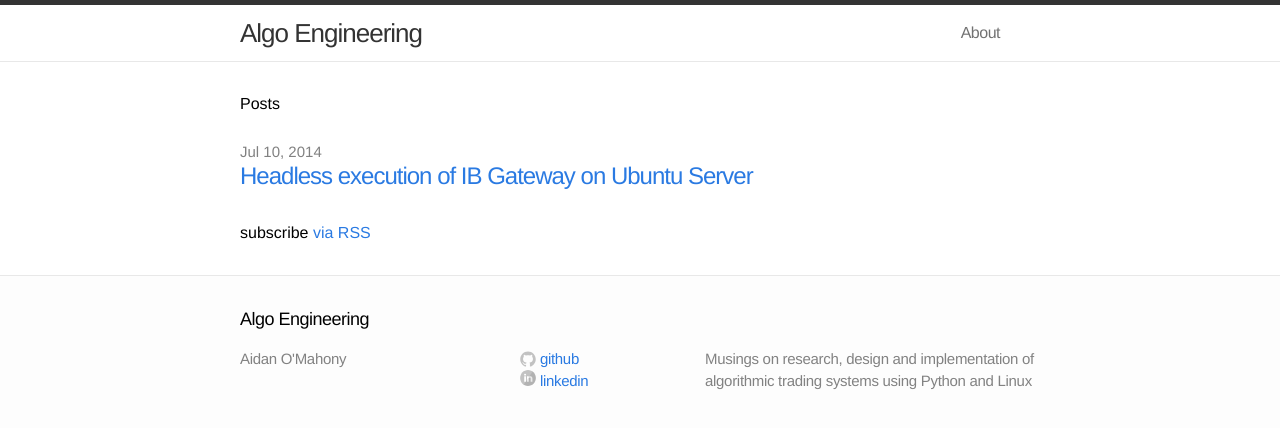
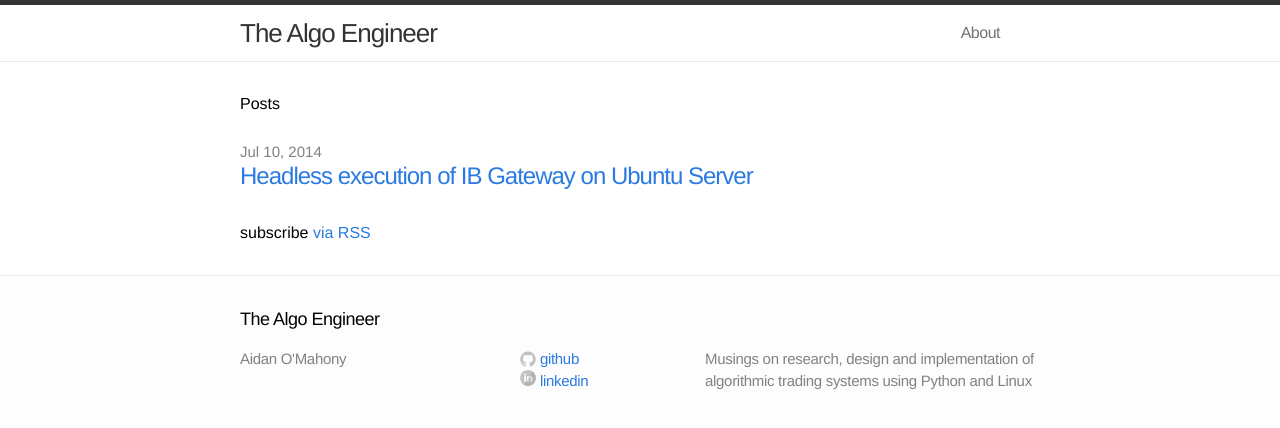
Before and after one commit to aidoom/aidoom.github.io, a Jekyll site: the page built from index.html, in a window 1280 px wide. Shown: the top 428 px of the page. Built offline with Jekyll 4.4.1, drawn with Linux system fonts in a browser that asks for light colours.

Commit message:
change blog name

```diff
--- a/_config.yml
+++ b/_config.yml
@@ -1,5 +1,5 @@
 # Site settings
-title: Algo Engineering
+title: The Algo Engineer
 email: your-email@domain.com
 username: aidoo
 github_username: aidoom
```
